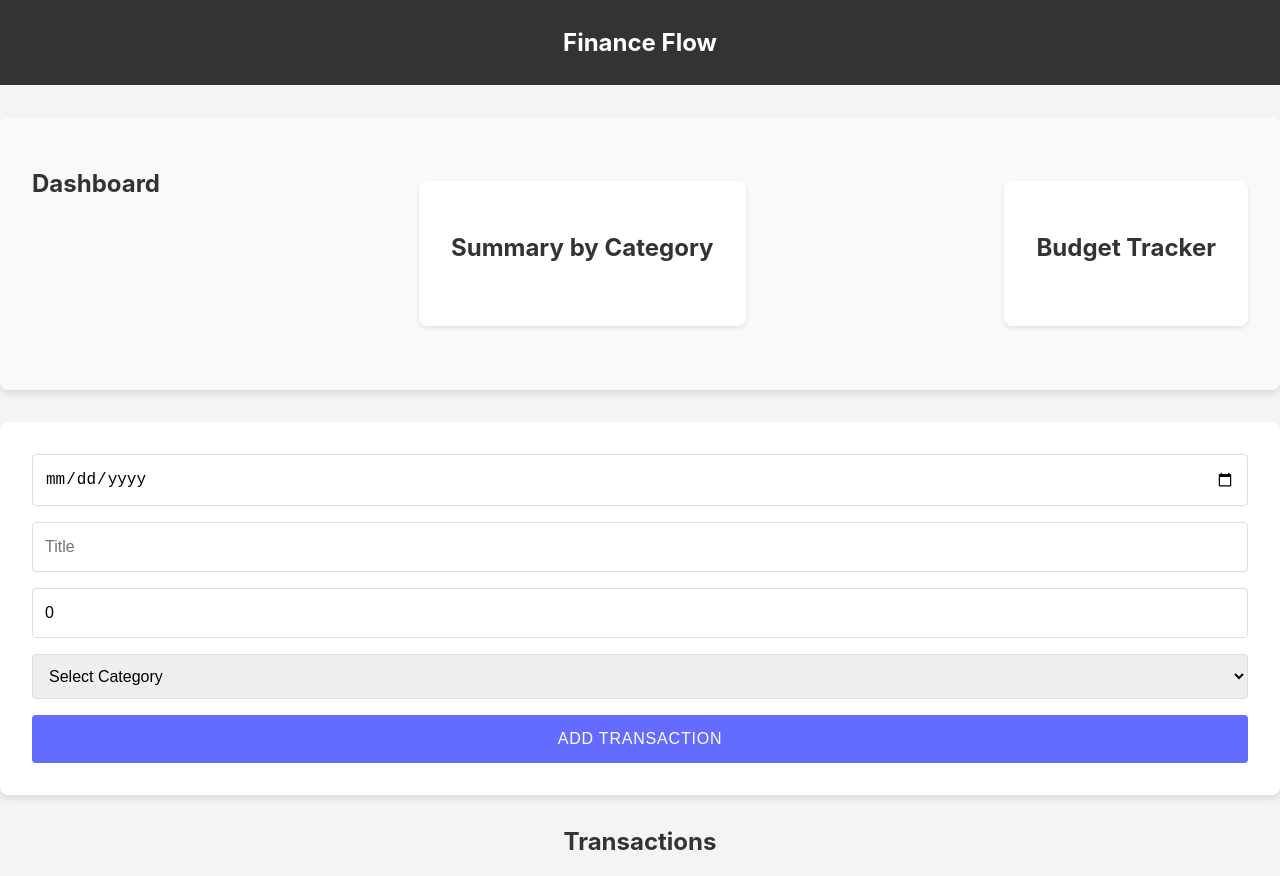
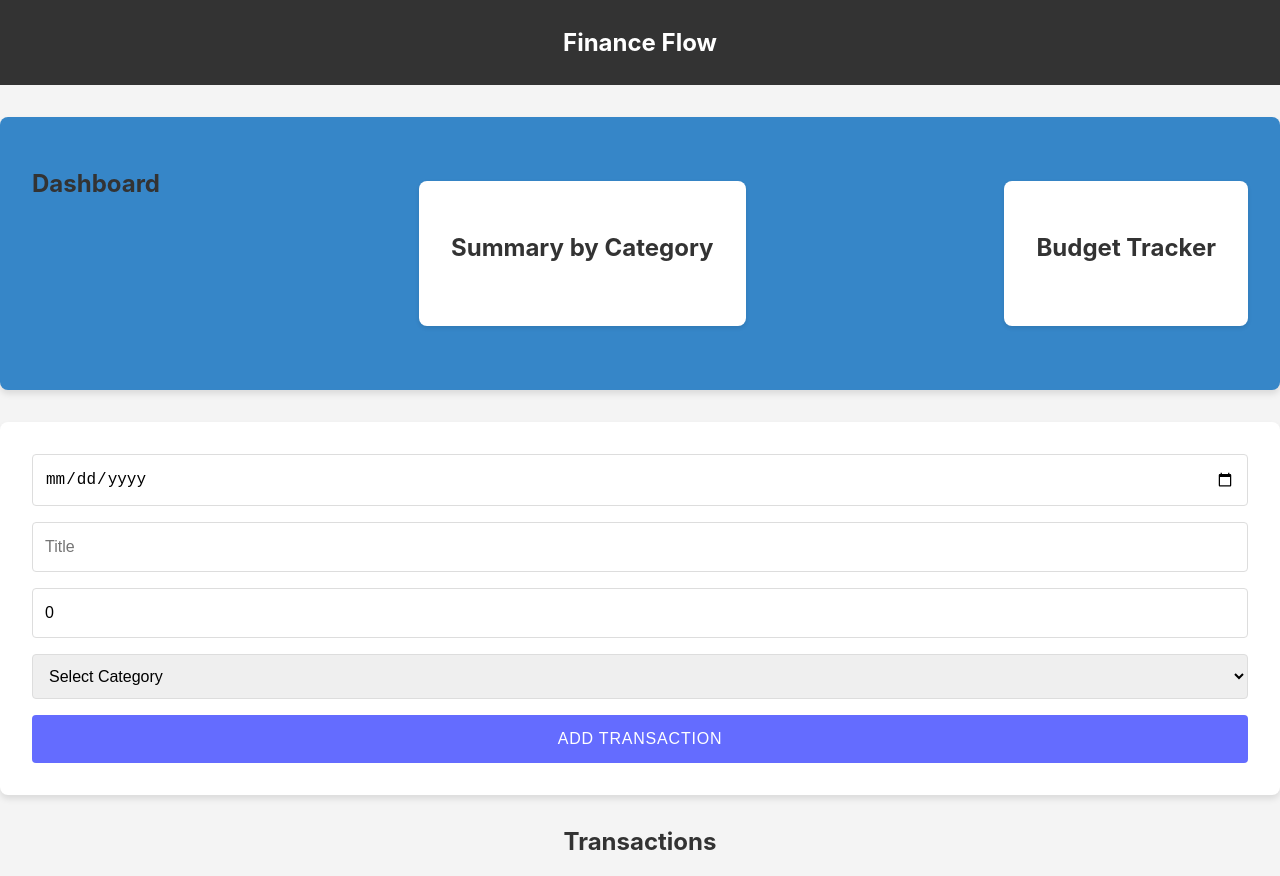
Before and after one commit to anais-labit/finance-flow-front, a React (Vite) app in the folder finance-flow-front/: page / in a window 1280 px wide. Built offline with nearby package versions, Linux system fonts and the light colour scheme.

Commit message:
CSS verif mac

```diff
--- a/finance-flow-front/src/assets/css/Dashboard.css
+++ b/finance-flow-front/src/assets/css/Dashboard.css
@@ -1,6 +1,6 @@
 /* src/assets/css/Dashboard.css */
 .dashboard {
-    background-color: #f8f9fa;
+    background-color: #3686c8;
     padding: 2rem;
     border-radius: 8px;
     box-shadow: 0 4px 6px rgba(0, 0, 0, 0.1);
```
